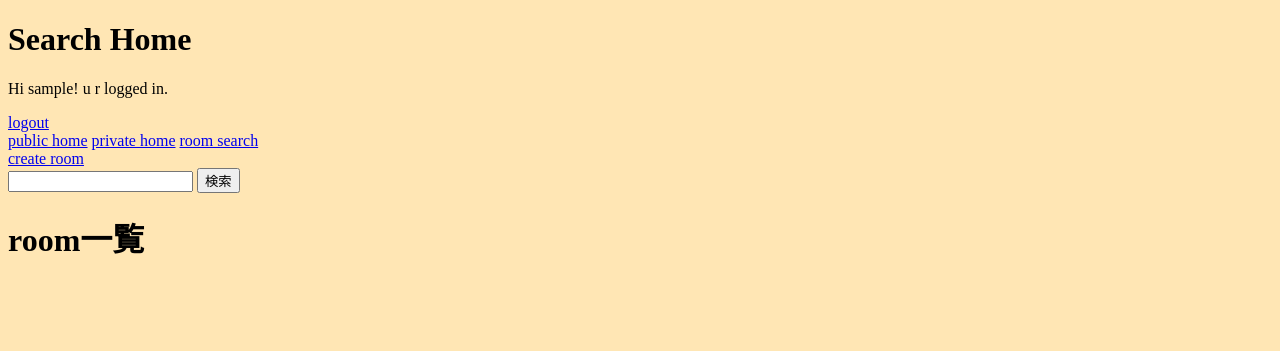
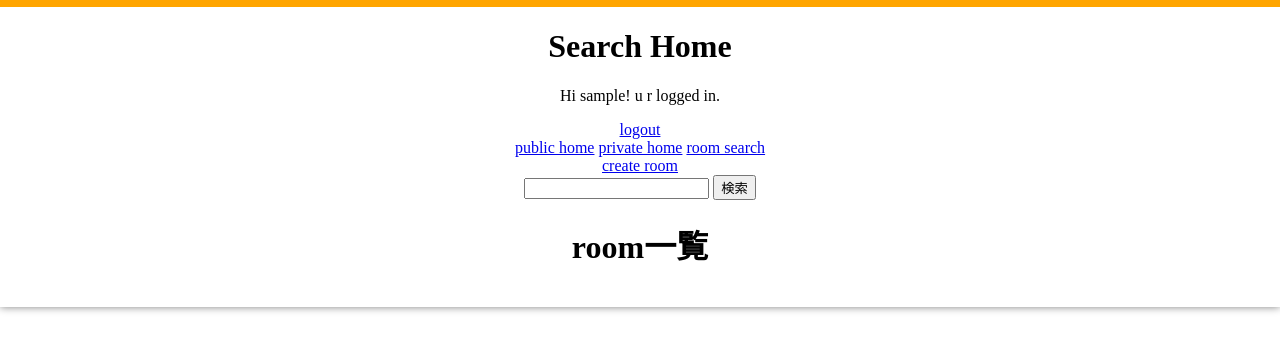
Before and after one commit to s1f10210155/ex4_group11, a Django app: page /search/ in a window 1280 px wide. Shown: the top 351 px of the page. Run offline with Django 4.2, Linux system fonts and the light colour scheme; the visitor is signed in with stand-in values (Sample User, id 1); data that the repository does not hold is empty.

Commit message:
css(仮）

```diff
--- a/django/accounts/templates/registration/login.html
+++ b/django/accounts/templates/registration/login.html
@@ -11,7 +11,7 @@
 {% if form.errors %}
 <p>Your username and password didn't match. Please try again.</p>
 {% endif %}
-    <form method="post" style="text-align: center;">
+    <form method="post" style="text-align: center; position: relative; z-index: 1; background: #FFFFFF; max-width: 360px; margin: 0 auto 100px; padding: 45px; text-align: center; box-shadow: 0 0 20px 0 rgba(0, 0, 0, 0.2), 0 5px 5px 0 rgba(0, 0, 0, 0.24);">
       {% csrf_token %}
       {{ form.as_p }}
       <input type="submit" value="Login" />
--- a/django/home/static/css/search.css
+++ b/django/home/static/css/search.css
@@ -1,3 +1,11 @@
 body{
     background-color: #ffe6b4;
+    margin: auto;
+    text-align: center;
+    display: inline-block;
+    width: 100%;
+    border-top: 7px solid orange;
+    box-shadow: 0 0 8px grey;
+    box-sizing: border-box;
+    background-color: #ffffff;
 }
```
Also changed, not shown: django/home/static/css/create_room.css (+8 -0 lines).
